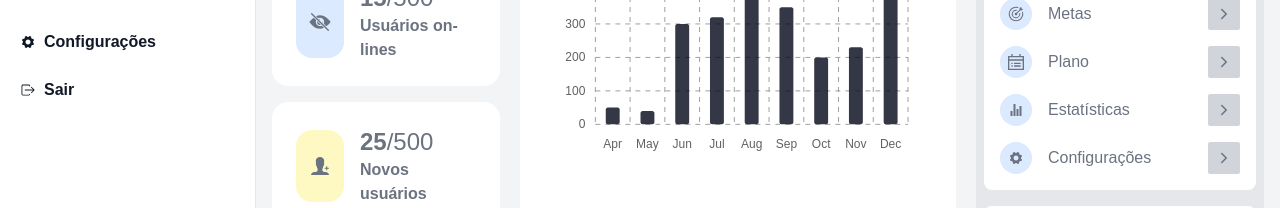
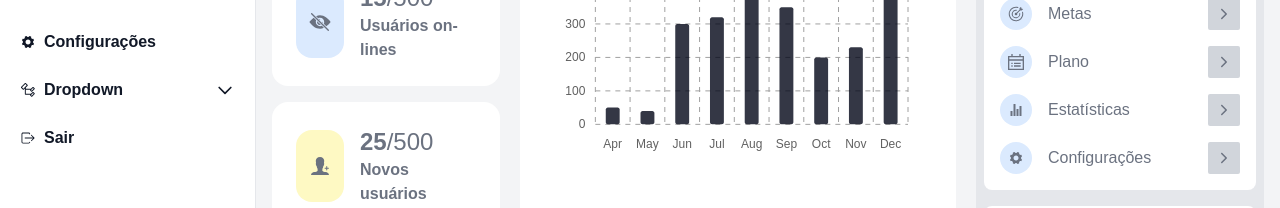
Before and after one commit to giovanimf/AnimeDash, a React (Vite) app: page / in a window 1280 px wide. Shown: the part 258-466 px from the top of the page. Built offline with nearby package versions, Linux system fonts and the light colour scheme.

Commit message:
Item adicionado com menu dropdown

```diff
--- a/src/components/sidebar/LinkItem.tsx
+++ b/src/components/sidebar/LinkItem.tsx
@@ -2,6 +2,7 @@ import { LinkProps } from "../../constants";
 
 export function LinkItem ({href, icon:Icon, text, badge}:LinkProps){
     return(
+        <>
         <li>
             <a
                 href={href}
@@ -12,5 +13,7 @@ export function LinkItem ({href, icon:Icon, text, badge}:LinkProps){
                 {badge && <span className={`inline-flex items-center justify-center px-2 py-1 ms-3 text-sm font-medium rounded-full ${badge.color} ${badge.darkColor}`}>{badge.text}</span>}
             </a>
         </li>
+        </>
+
     )
 }
--- a/src/components/sidebar/index.tsx
+++ b/src/components/sidebar/index.tsx
@@ -1,12 +1,26 @@
 import { links } from '../../constants';
 import { LinkItem } from './LinkItem';
-import { LinkProps } from '../../constants';
+import { useState } from 'react';
+import { IoIosLogOut,IoIosSettings } from "react-icons/io";
+import { VscSymbolClass } from "react-icons/vsc";
+
+
 interface isSidebarOpenProps{
     isSidebarOpen:boolean;
 }
 
 export function Sidebar({isSidebarOpen}:isSidebarOpenProps){
-    let link = [] as LinkProps[];
+        // Estado que controla a visibilidade de cada dropdown
+        const [openDropdowns, setOpenDropdowns] = useState<{ [key: number]: boolean }>({});
+
+        // Função para alternar o dropdown específico
+        const toggleDropdown = (index: number) => {
+            setOpenDropdowns((prev) => ({
+                ...prev,
+                [index]: !prev[index], // Alterna o dropdown específico
+            }));
+        };
+
     return(
         <aside className={`fixed left-0 top-0 z-40 w-64 h-screen pt-20 bg-white border-r border-gray-200 sm:translate-x-0 dark:bg-gray-800 dark:border-gray-700 transition-transform ${isSidebarOpen ? "translate-x-0" : "-translate-x-full"}`}>
             <div className="h-full px-3 pb-4 overflow-y-auto">
@@ -14,6 +28,35 @@ export function Sidebar({isSidebarOpen}:isSidebarOpenProps){
                     {links.map((link, index)=>(
                         <LinkItem key={index} {...link}/>
                     ))}
+                    <li>
+                        <button
+                            onClick={() => toggleDropdown(0)} // Índice 0 para o primeiro dropdown
+                            className="flex items-center p-2 text-gray-900 rounded-lg dark:text-white hover:bg-gray-100 dark:hover:bg-gray-700 w-full text-left"
+                        >
+                            <VscSymbolClass  className="mr-2" />
+                            <span className="flex-1 me-3">Dropdown</span>
+                            <svg className={`w-5 h-5 transition-transform ${openDropdowns[0] ? 'rotate-180' : ''}`} fill="none" stroke="currentColor" viewBox="0 0 24 24" xmlns="http://www.w3.org/2000/svg">
+                                <path strokeLinecap="round" strokeLinejoin="round" strokeWidth="2" d="M19 9l-7 7-7-7"></path>
+                            </svg>
+                        </button>
+
+                        {/* Itens do Dropdown */}
+                        {openDropdowns[0] && (
+                            <ul className="pl-8 mt-2 space-y-2">
+                                <li>
+                                    <a href="#" className="block p-2 text-gray-900 rounded-lg dark:text-white hover:bg-gray-100 dark:hover:bg-gray-700">Opção 1</a>
+                                </li>
+                                <li>
+                                    <a href="#" className="block p-2 text-gray-900 rounded-lg dark:text-white hover:bg-gray-100 dark:hover:bg-gray-700">Opção 2</a>
+                                </li>
+                            </ul>
+                        )}
+                    </li>
+                    <li>
+                        <a href="#" className="flex items-center p-2 text-gray-900 rounded-lg dark:text-white hover:bg-gray-100 dark:hover:bg-gray-700">
+                        <IoIosLogOut className="mr-2"/> <span className="flex-1 me-3">Sair</span>
+                        </a>
+                    </li>
                 </ul>
             </div>
         </aside>
--- a/src/constants/index.tsx
+++ b/src/constants/index.tsx
@@ -93,11 +93,11 @@ export const links = [
     //icon: IoIosLogIn,
     //text: "Entrar",
   //},
-  {
-    href: "#",
-    icon: IoIosLogOut,
-    text: "Sair",
-  },
+  // {
+  //   href: "#",
+  //   icon: IoIosLogOut,
+  //   text: "Sair",
+  // },
 ];
 
 export const empolyeesData: EmpolyeesDataProps[] = [
```
